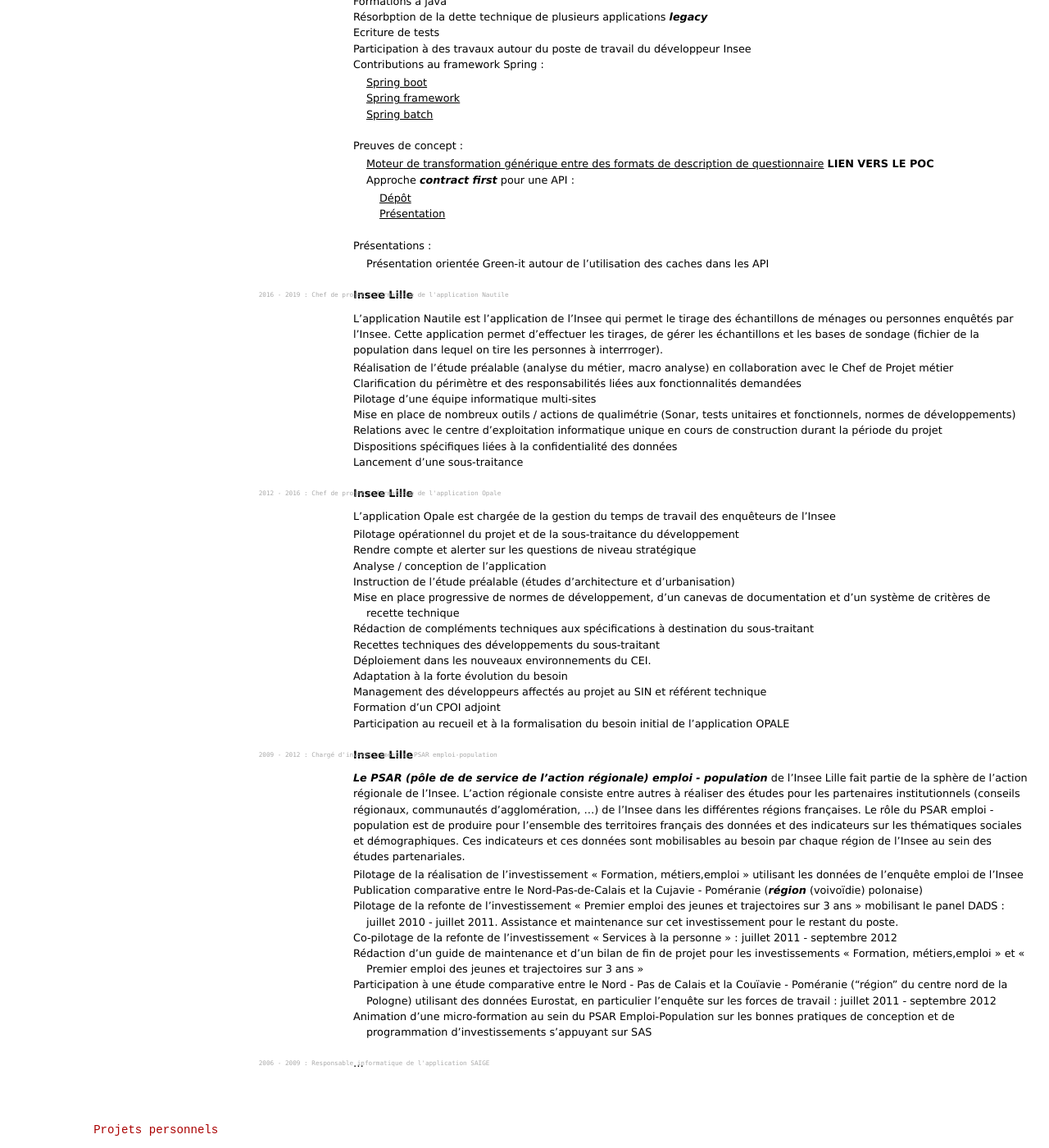
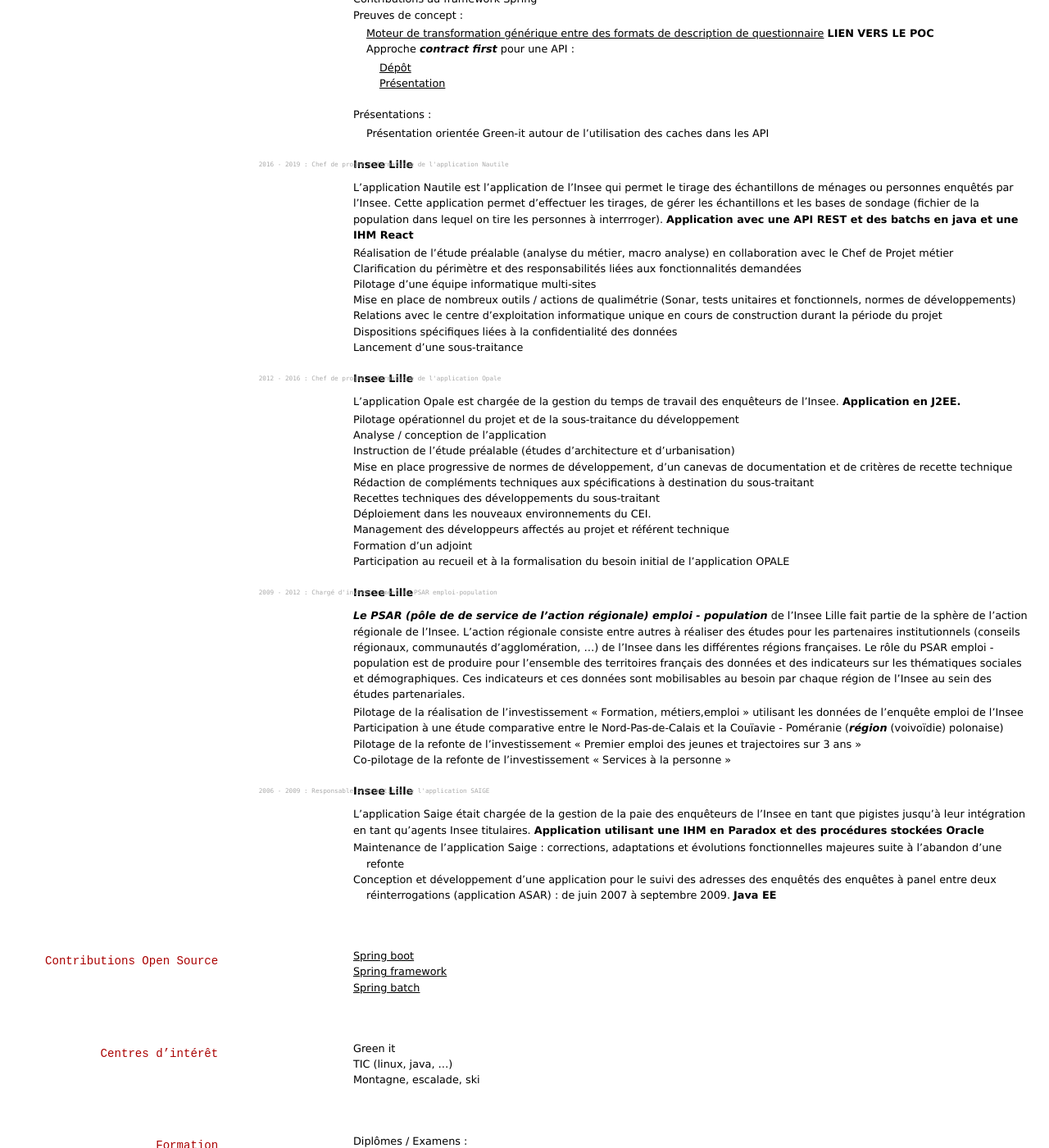
Before and after one commit to FBibonne/cv, a Jekyll site: the page built from index.md, in a window 1280 px wide and 1400 px high, scrolled down 1273 px. Shown: the whole window at 82% size. Built offline with Jekyll 4.4.1, drawn with Linux system fonts in a browser that asks for light colours; some of the changed text lies outside the part shown.

Commit message:
tous les postes et résumé

```diff
--- a/index.md
+++ b/index.md
@@ -13,12 +13,8 @@ Développeur senior Java
 - Linkedin
 
 ## A propos
-**REDIGER UN §**
-- Développeur passionné
-- D'abord débutant en java J2EE / SQL
-- Chef de projet
-- le goût du développement a repris le dessus : je me suis perfectionné en java pour développer mon expertise, apporter du support à mes collègues et promouvoir les bonnes pratiques
-- goût pour le green it
+
+Après un parcours classique initié par une expérience de développement et poursuivi en tant que chef de projet informatique, j'ai décidé de me tourner vers l'expertise technique que j'ai renforcée ces dernières années. Mon objectif maintenant est de partager cette expertise avec les autres développeurs pour les aider à résoudre leurs problèmes tout en leur apportant des bonnes pratiques de programmation et en les sensibilisant au _green it_.
 
 ## Compétences et aptitudes
 
@@ -62,20 +58,16 @@ Développeur senior Java
 `2019 - présent : Expert java`
 **Insee Lille**
 
-- Support et expertise pour les autres dévelopeurs et développeuses du service (environ 30 personnes) sur les sujets relatifs au java et sur les questions relatives au _backend_ en général
-- Référent **Craftmanship**
-- **Contributions au produit sur la gestion des Métadonnées**
+- Support et expertise pour les autres développeurs et développeuses du service (environ 30 personnes) sur les sujets relatifs au java et sur les questions relatives au _backend_ en général
+- Référent **Craftmanship** (réalisation de coding dojo, en particulier sur les tests)
+- **Contributions au produit sur la gestion des Métadonnées (API REST)**
 - Veille technologique
 - Animation d'une équipe de 4 personnes (puis départ non remplacés et réorganisation du service)
 - Relais sécurité pour le RSSI Insee
-- Formations à java
+- Formations à java (niveaux débutant et avancé)
 - Résorbption de la dette technique de plusieurs applications _legacy_
-- Ecriture de tests
 - Participation à des travaux autour du poste de travail du développeur Insee
-- Contributions au framework Spring :
-  - [Spring boot](https://github.com/spring-projects/spring-boot/pulls?q=is%3Apr+author%3AFBibonne)
-  - [Spring framework](https://github.com/spring-projects/spring-framework/pulls?q=is%3Apr+author%3AFBibonne)
-  - [Spring batch](https://github.com/spring-projects/spring-batch/pulls?q=is%3Apr+author%3AFBibonne)
+- Contributions au framework Spring
 - Preuves de concept :
   - [Moteur de transformation générique entre des formats de description de questionnaire](https://github.com/InseeFr/Eno) **LIEN VERS LE POC**
   - Approche _contract first_ pour une API :
@@ -87,7 +79,7 @@ Développeur senior Java
 `2016 - 2019 : Chef de projet informatique de l'application Nautile`
 **Insee Lille**
 
-> L'application Nautile est l'application de l'Insee qui permet le tirage des échantillons de ménages ou personnes enquêtés par l'Insee. Cette application permet d'effectuer les tirages, de gérer les échantillons et les bases de sondage (fichier de la population dans lequel on tire les personnes à interrroger).
+> L'application Nautile est l'application de l'Insee qui permet le tirage des échantillons de ménages ou personnes enquêtés par l'Insee. Cette application permet d'effectuer les tirages, de gérer les échantillons et les bases de sondage (fichier de la population dans lequel on tire les personnes à interrroger). **Application avec une API REST et des batchs en java et une IHM React**
 
 - Réalisation de l'étude préalable (analyse du métier, macro analyse) en collaboration avec le Chef de Projet métier
 - Clarification du périmètre et des responsabilités liées aux fonctionnalités demandées
@@ -100,20 +92,17 @@ Développeur senior Java
 `2012 - 2016 : Chef de projet informatique de l'application Opale`
 **Insee Lille**
 
-> L'application Opale est chargée de la gestion du temps de travail des enquêteurs de l'Insee
+> L'application Opale est chargée de la gestion du temps de travail des enquêteurs de l'Insee. **Application en J2EE.**
 
 - Pilotage opérationnel du projet et de la sous-traitance du développement
-- Rendre compte et alerter sur les questions de niveau stratégique
 - Analyse / conception de l'application
 - Instruction de l'étude préalable (études d'architecture et d'urbanisation)
-- Mise en place progressive de normes de développement, d'un canevas de documentation et d'un
-système de critères de recette technique
+- Mise en place progressive de normes de développement, d'un canevas de documentation et de critères de recette technique
 - Rédaction de compléments techniques aux spécifications à destination du sous-traitant
 - Recettes techniques des développements du sous-traitant
 - Déploiement dans les nouveaux environnements du CEI.
-- Adaptation à la forte évolution du besoin
-- Management des développeurs affectés au projet au SIN et référent technique
-- Formation d'un CPOI adjoint
+- Management des développeurs affectés au projet et référent technique
+- Formation d'un adjoint
 - Participation au recueil et à la formalisation du besoin initial de l'application OPALE
 
 `2009 - 2012 : Chargé d'investissement au PSAR emploi-population`
@@ -122,26 +111,29 @@ système de critères de recette technique
 > _Le PSAR (pôle de de service de l'action régionale) emploi - population_ de l'Insee Lille fait partie de la sphère de l'action régionale de l'Insee. L'action régionale consiste entre autres à réaliser des études pour les partenaires institutionnels (conseils régionaux, communautés d'agglomération, ...) de l'Insee dans les différentes régions françaises. Le rôle du PSAR emploi - population est de produire pour l'ensemble des territoires français des données et des indicateurs sur les thématiques sociales et démographiques. Ces indicateurs et ces données sont mobilisables au besoin par chaque région de l'Insee au sein des études partenariales.
 
 - Pilotage de la réalisation de l'investissement « Formation, métiers,emploi » utilisant les données de l'enquête emploi de l'Insee
-- Publication comparative entre le Nord-Pas-de-Calais et la Cujavie - Poméranie (_région_ (voivoïdie) polonaise)
+- Participation à une étude comparative  entre le Nord-Pas-de-Calais et la Couïavie - Poméranie (_région_ (voivoïdie) polonaise)
 - Pilotage de la refonte de l'investissement « Premier emploi des jeunes et trajectoires sur 3 ans »
-mobilisant le panel DADS : juillet 2010 - juillet 2011. Assistance et maintenance sur cet investissement
-pour le restant du poste.
-- Co-pilotage de la refonte de l'investissement « Services à la personne » : juillet 2011 - septembre
-2012
-- Rédaction d'un guide de maintenance et d'un bilan de fin de projet pour les investissements «
-Formation, métiers,emploi » et « Premier emploi des jeunes et trajectoires sur 3 ans »
-- Participation à une étude comparative entre le Nord - Pas de Calais et la Couïavie - Poméranie
-("région" du centre nord de la Pologne) utilisant des données Eurostat, en particulier l'enquête sur les
-forces de travail : juillet 2011 - septembre 2012
-- Animation d'une micro-formation au sein du PSAR Emploi-Population sur les bonnes pratiques de
-conception et de programmation d'investissements s'appuyant sur SAS
+- Co-pilotage de la refonte de l'investissement « Services à la personne »
 
 `2006 - 2009 : Responsable informatique de l'application SAIGE`
-...
+**Insee Lille**
 
-## Projets personnels
+> L'application Saige était chargée de la gestion de la paie des enquêteurs de l'Insee en tant que pigistes jusqu'à leur intégration en tant qu'agents Insee titulaires. **Application utilisant une IHM en Paradox et des procédures stockées Oracle**
+
+- Maintenance de l'application Saige : corrections, adaptations et évolutions fonctionnelles majeures suite à l'abandon d'une refonte
+- Conception et développement d'une application pour le suivi des adresses des enquêtés des enquêtes à panel entre deux réinterrogations (application ASAR) : de juin 2007 à septembre 2009. **Java EE**
+
+## Contributions Open Source
+
+- [Spring boot](https://github.com/spring-projects/spring-boot/pulls?q=is%3Apr+author%3AFBibonne)
+- [Spring framework](https://github.com/spring-projects/spring-framework/pulls?q=is%3Apr+author%3AFBibonne)
+- [Spring batch](https://github.com/spring-projects/spring-batch/pulls?q=is%3Apr+author%3AFBibonne)
 
 ## Centres d'intérêt
+
+- Green it
+- TIC (linux, java, ...)
+- Montagne, escalade, ski
 
 ## Formation
 
```
Also changed, not shown: other parts of index.md (+0 -6 lines).
